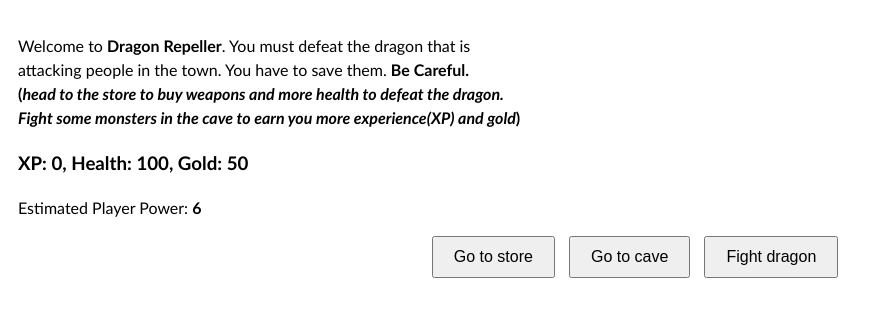
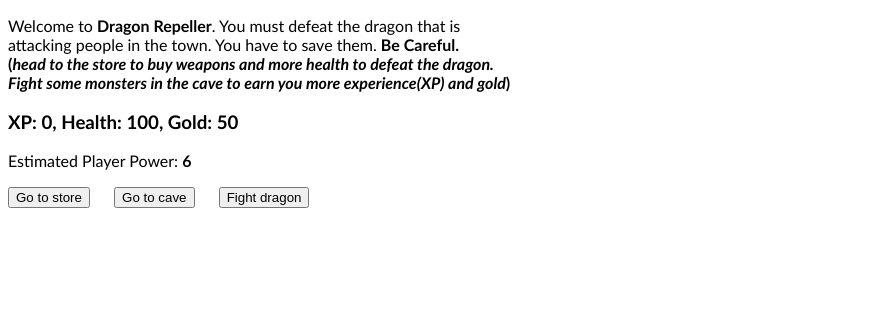
Before and after one commit to franklineokado/Monster-RPG, a plain HTML site: page index.html in a window 1280 px wide. Shown: the whole page, without its empty margins (0-893 px from the left). Drawn offline with Linux system fonts and the light colour scheme.

Commit message:
Update game.css

```diff
--- a/game.css
+++ b/game.css
@@ -1,32 +1,24 @@
 body {
-  font-family: Calibri, sans-serif;
-  font-size: 16px; /* Adjust base font size for better readability */
-  line-height: 1.5; /* Improved line height for mobile screens */
-  padding: 10px; /* Add padding for better spacing */
+  font-family: calibri;
 }
 
 .btns-container {
   margin-bottom: 20px;
-  text-align: center; /* Center align buttons for better mobile layout */
 }
 
 .btn {
-  margin-right: 10px;
-  margin-bottom: 10px; /* Increase margin for buttons */
+  margin-right: 20px;
   cursor: pointer;
-  padding: 10px 20px; /* Increase button padding for larger touch area */
-  font-size: 16px; /* Increase button font size */
 }
 
 .monster-details-container {
   border: 1px solid black;
   display: none;
-  padding: 10px; /* Adjust padding for better spacing */
+  padding: 3px 15px 3px 15px;
   background-color: rgb(230, 226, 226);
-  margin-bottom: 20px; /* Add margin for better separation */
 }
 
 .hint-txt {
-  font-size: 14px; /* Adjust hint text font size */
+  font-size: small;
   font-style: italic;
 }
```
